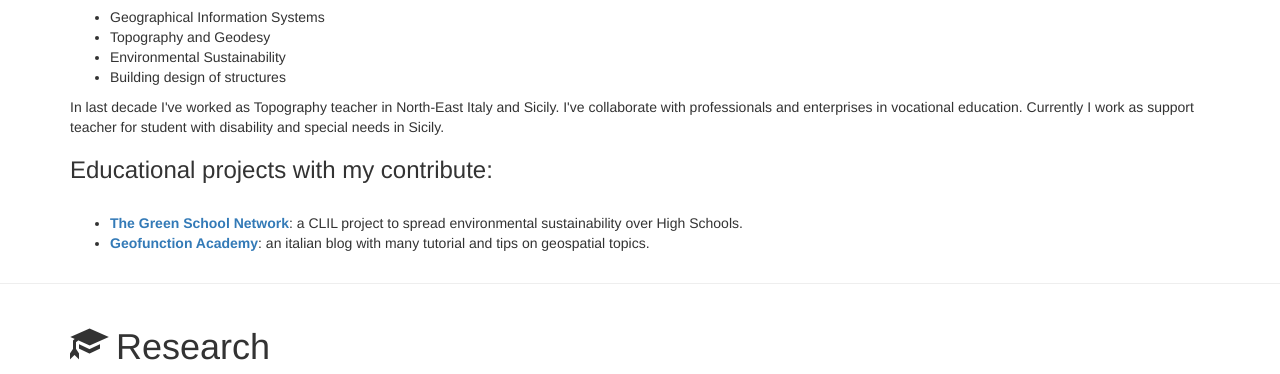
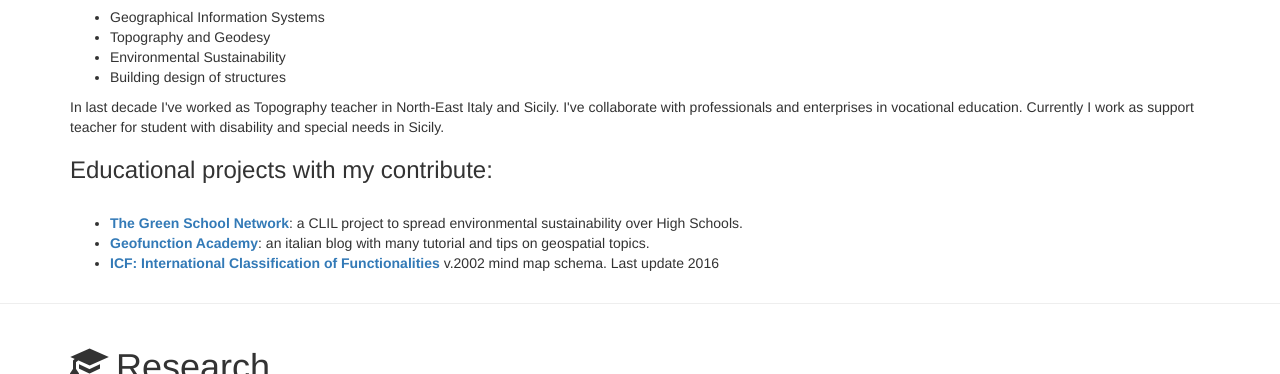
Before and after one commit to gianfrancodp/gianfrancodp.github.io, a plain HTML site: page index.html in a window 1280 px wide. Shown: the part 377-751 px from the top of the page. Drawn offline with Linux system fonts and the light colour scheme; files whose address does not match are found by name.

Commit message:
ICF schema link added

```diff
--- a/index.html
+++ b/index.html
@@ -101,6 +101,9 @@
                 <li>
                     <strong><a href="https://www.geofunction.it/academy" target="_blank">Geofunction Academy</a></strong>: an italian blog with many tutorial and tips on geospatial topics.
                 </li>
+                <li>
+                    <strong><a href="ICF_short_version_2002/ICF_s_v_02.html" target="_blank">ICF: International Classification of Functionalities</a> </strong>v.2002 mind map schema. Last update 2016
+                </li>
                 </ul>
             </div>
         </div>
```
